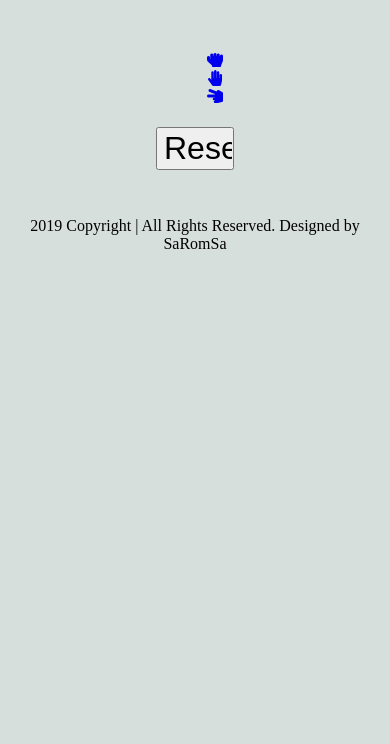
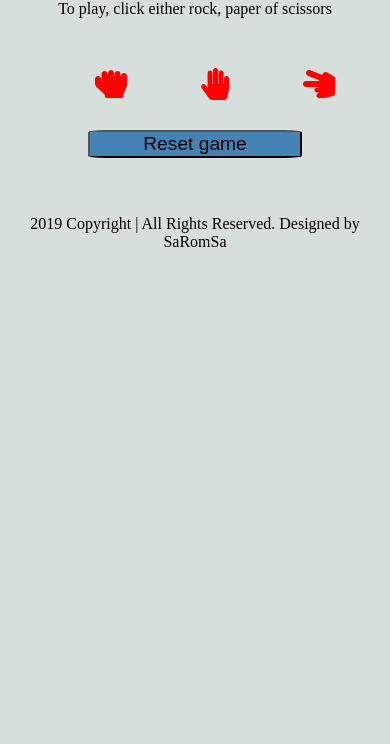
Before and after one commit to ssrome/rock_paper_scissors, a plain HTML site: page index.html in a window 390 px wide. Shown: the part 100-844 px from the top of the page. Drawn offline with Linux system fonts and the light colour scheme.

Commit message:
Cleaning up CSS and making responsive

```diff
--- a/css/style.css
+++ b/css/style.css
@@ -1,6 +1,8 @@
+@media (min-width: 220px) {
     #main{
         margin: 0 auto;
         background-color: rgb(215, 223, 220);
+        padding: 5% 0;
     }
     .container {
         display: grid;
@@ -8,35 +10,44 @@
         grid-template-rows: 15%;
         text-align: center;
     }
-
-#main a {
+    div#select {
+        padding: 2%;
+    }
+    a {
         text-decoration: none;
     }
-#main ul li{
+    li {
         list-style-type: none;
     }
     h1#title {
         color: rgb(9, 9, 87);
-
+        padding: 3%;
     }
     #select ul li{
         display: inline-block;
         font-size: 3em;
         padding-right: 10%;
     }
-#select ul li a{
+    li.choice{
+        font-size: 2rem;
+        margin: 0 auto;
+        padding: 0 10%;
+        display: inline-block;
+    }
+    li.choice a{
         color: red;
     }
-#select ul li a:hover{
+    li.choice a:hover{
         color: green;
     }
     ul#choice {
         margin-top: 10%;
     }
-#reset{
-    width: 20%;
-    font-size: 2rem;
-    margin: 0 40%;
+    input#reset{
+        width: 55%;
+        font-size: 1.2rem;
+        background-color: steelblue;
+        border-radius: 8%;
     }
     #result{
         margin: 2% 30% 10%;
@@ -50,3 +61,29 @@ footer#copyright {
     footer#copyright a {
         color: black;
     }
+}
+
+/*Small devices (landscape phones, 576px and up) */
+@media (min-width: 576px) {
+
+ }
+
+/* Medium devices (tablets, 768px and up) */
+@media (min-width: 768px) {  }
+
+/* Large devices (desktops, 992px and up) */
+@media (min-width: 992px) {
+    input#reset{
+        width: 15%;
+        font-size: 1.2rem;
+    }
+ }
+
+/* Extra large devices (large desktops, 1200px and up) */
+@media (min-width: 1200px) {
+    #reset{
+        width: 20%;
+        font-size: 2rem;
+        margin: 0 40%;
+    }
+ }
--- a/index.html
+++ b/index.html
@@ -9,7 +9,7 @@
         <title>Rock, Paper, Scissors</title>
 
     <!-- Custom CSS -->
-    <link rel="stylesheet" type="text/css" href="css/style.css"/>
+    <link rel="stylesheet" type="text/css" href="css/style.css" />
 
     <!-- Font Awesome -->
     <link rel="stylesheet" href="https://use.fontawesome.com/releases/v5.8.1/css/all.css" integrity="sha384-50oBUHEmvpQ+1lW4y57PTFmhCaXp0ML5d60M1M7uH2+nqUivzIebhndOJK28anvf" crossorigin="anonymous">
@@ -20,10 +20,10 @@
       <div><h1 id="title">Rock, Paper, Scissors</h1></div>
       <div id="select"><p>To play, click either rock, paper of scissors</p></div>
       <div>
-      <ul id="choice">
-        <li><a href="#" id="rock" onclick="setPlayerOne('rock')"><i class="fas fa-hand-rock"></i></a></li>
-        <li><a href="#" id="paper" onclick="setPlayerOne('paper')"><i class="fas fa-hand-paper"></i></a></li>
-        <li><a href="#" id="scissors" onclick="setPlayerOne('scissors')"><i class="fas fa-hand-scissors"></i></a></li>
+        <ul id="choice-list">
+          <li class="choice"><a href="#" id="rock" onclick="setPlayerOne('rock')"><i class="fas fa-hand-rock"></i></a></li>
+          <li class="choice"><a href="#" id="paper" onclick="setPlayerOne('paper')"><i class="fas fa-hand-paper"></i></a></li>
+          <li class="choice"><a href="#" id="scissors" onclick="setPlayerOne('scissors')"><i class="fas fa-hand-scissors"></i></a></li>
         </ul>
       </div>
       <div><input type="reset" value="Reset game" id="reset" onclick="reset()"/></div>
```
Lines whose indentation alone changed are shown as unchanged.
